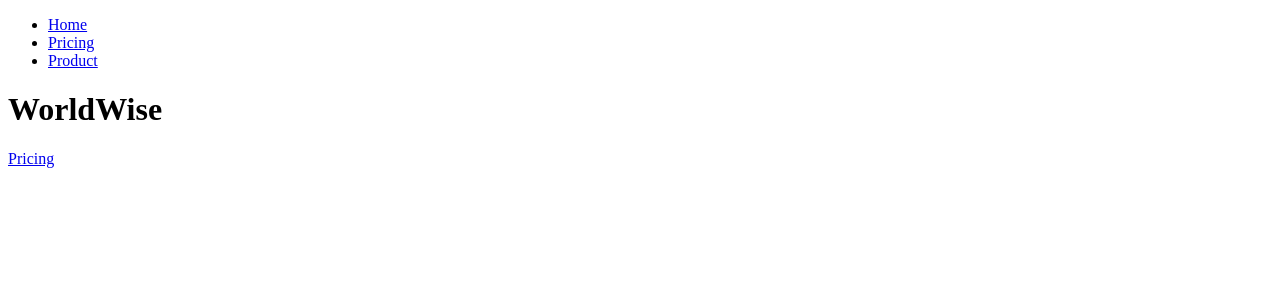
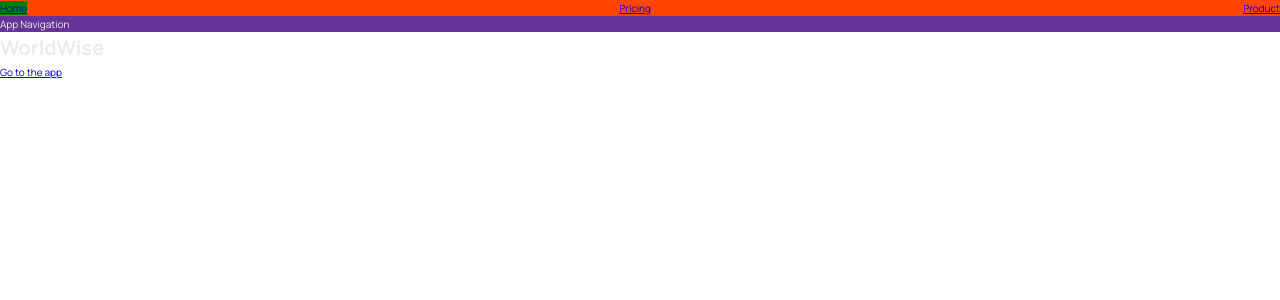
Before and after one commit to yohansky/React-WorldWise, a React (Vite) app: page / in a window 1280 px wide. Shown: the top 300 px of the page. Built offline with nearby package versions, Linux system fonts and the light colour scheme.

Commit message:
css modules

```diff
--- a/src/App.jsx
+++ b/src/App.jsx
@@ -3,6 +3,7 @@
 import { Pricing } from './pages/Pricing';
 import { Homepage } from './pages/Homepage';
 import { PageNotFound } from './pages/PageNotFound';
+import { AppLayout } from './pages/AppLayout';
 // import Product from './pages/Product';
 
 export default function App() {
@@ -12,6 +13,7 @@
         <Route path="/" element={<Homepage />} />
         <Route path="product" element={<Product />} />
         <Route path="pricing" element={<Pricing />} />
+        <Route path="app" element={<AppLayout />} />
         <Route path="*" element={<PageNotFound />} />
       </Routes>
     </BrowserRouter>
--- /dev/null
+++ b/src/components/AppNav.jsx
@@ -0,0 +1,5 @@
+import styles from './AppNav.module.css';
+
+export default function AppNav() {
+  return <nav className={styles.nav}>App Navigation</nav>;
+}
--- /dev/null
+++ b/src/components/AppNav.module.css
@@ -0,0 +1,3 @@
+.nav {
+  background-color: rebeccapurple;
+}
--- a/src/components/PageNav.jsx
+++ b/src/components/PageNav.jsx
@@ -1,8 +1,9 @@
 import { NavLink } from 'react-router-dom';
+import styles from './PageNav.module.css';
 
 function PageNav() {
   return (
-    <nav>
+    <nav className={styles.nav}>
       <ul>
         <li>
           <NavLink to={'/'}>Home</NavLink>
--- /dev/null
+++ b/src/components/PageNav.module.css
@@ -0,0 +1,21 @@
+.nav {
+  background-color: orangered;
+}
+
+.nav ul {
+  list-style: none;
+  display: flex;
+  justify-content: space-between;
+}
+
+.nav :global(.active) {
+  background-color: green;
+}
+
+ {
+   {
+    /* :global(.test) {
+  background-color: red;
+} */
+  }
+}
--- /dev/null
+++ b/src/index.css
@@ -0,0 +1,78 @@
+/* Taken from getting started guide at: https://leafletjs.com/examples/quick-start/ */
+@import "https://unpkg.com/leaflet@1.7.1/dist/leaflet.css";
+@import "https://fonts.googleapis.com/css2?family=Manrope:wght@400;600;700;800&display=swap";
+
+/* These CSS variables are global, so they are available in all CSS modules */
+:root {
+  --color-brand--1: #ffb545;
+  --color-brand--2: #00c46a;
+
+  --color-dark--0: #242a2e;
+  --color-dark--1: #2d3439;
+  --color-dark--2: #42484d;
+  --color-light--1: #aaa;
+  --color-light--2: #ececec;
+  --color-light--3: #d6dee0;
+}
+
+* {
+  margin: 0;
+  padding: 0;
+  box-sizing: inherit;
+}
+
+html {
+  font-size: 62.5%;
+  box-sizing: border-box;
+}
+
+body {
+  font-family: "Manrope", sans-serif;
+  color: var(--color-light--2);
+  font-weight: 400;
+  line-height: 1.6;
+}
+
+label {
+  font-size: 1.6rem;
+  font-weight: 600;
+}
+
+input,
+textarea {
+  width: 100%;
+  padding: 0.8rem 1.2rem;
+  font-family: inherit;
+  font-size: 1.6rem;
+  border: none;
+  border-radius: 5px;
+  background-color: var(--color-light--3);
+  transition: all 0.2s;
+}
+
+input:focus {
+  outline: none;
+  background-color: #fff;
+}
+
+.cta:link,
+.cta:visited {
+  display: inline-block;
+  background-color: var(--color-brand--2);
+  color: var(--color-dark--1);
+  text-transform: uppercase;
+  text-decoration: none;
+  font-size: 1.6rem;
+  font-weight: 600;
+  padding: 1rem 3rem;
+  border-radius: 5px;
+}
+
+/*
+"importCSSModule": {
+    "prefix": "csm",
+    "scope": "javascript,typescript,javascriptreact",
+    "body": ["import styles from './${TM_FILENAME_BASE}.module.css'"],
+    "description": "Import CSS Module as `styles`"
+  },
+*/
--- a/src/main.jsx
+++ b/src/main.jsx
@@ -1,6 +1,7 @@
 import React from 'react';
 import ReactDOM from 'react-dom/client';
 import App from './App.jsx';
+import './index.css';
 
 ReactDOM.createRoot(document.getElementById('root')).render(
   <React.StrictMode>
--- /dev/null
+++ b/src/pages/AppLayout.jsx
@@ -0,0 +1,10 @@
+import AppNav from '../components/AppNav';
+
+export const AppLayout = () => {
+  return (
+    <div>
+      <AppNav />
+      <h1>App</h1>
+    </div>
+  );
+};
--- a/src/pages/Homepage.jsx
+++ b/src/pages/Homepage.jsx
@@ -1,12 +1,14 @@
 import { Link } from 'react-router-dom';
 import PageNav from '../components/PageNav';
+import AppNav from '../components/AppNav';
 
 export const Homepage = () => {
   return (
     <div>
       <PageNav />
-      <h1>WorldWise</h1>
-      <Link to={'/pricing'}>Pricing</Link>
+      <AppNav />
+      <h1 className="test">WorldWise</h1>
+      <Link to={'/app'}>Go to the app</Link>
     </div>
   );
 };
```
